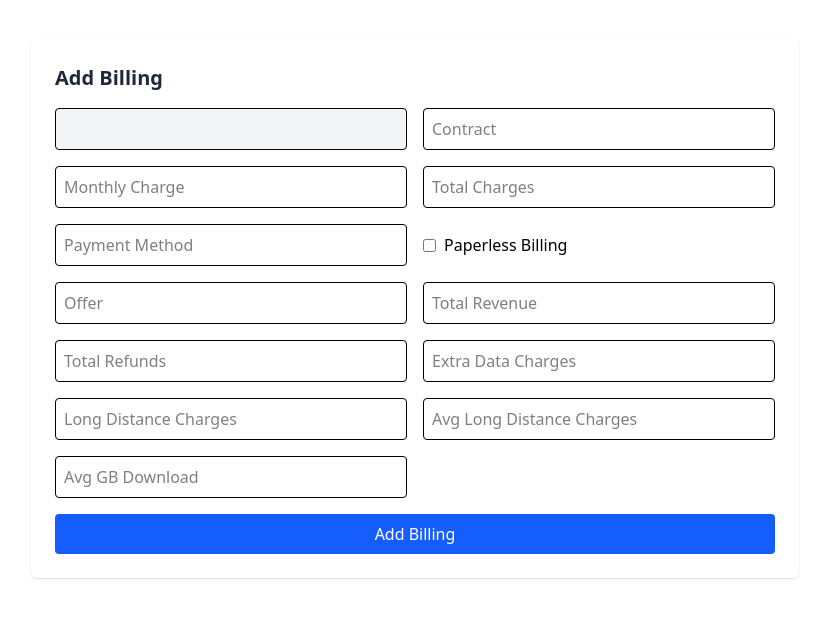
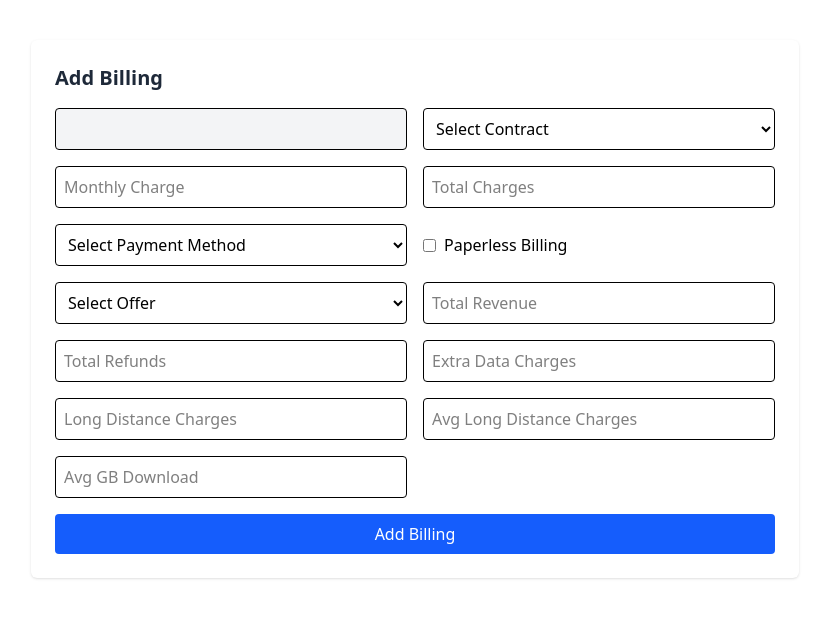
Before and after one commit to GayangaBandara/Mobile-Service-Churn-Prediction-System, a Next.js app in the folder frontend/: page /add-billing in a window 1280 px wide. Shown: the top 618 px of the page, without its empty margins (225-1054 px from the left). Built offline with nearby package versions, Linux system fonts and the light colour scheme.

Commit message:
Forms Dropdowns

```diff
--- a/frontend/components/Details/ServicesDetails.tsx
+++ b/frontend/components/Details/ServicesDetails.tsx
@@ -4,7 +4,7 @@ import React from "react";
 
 type ServicesDetailsProps = {
   customer_id: string;
-  internet_service: string;
+  internet_service: boolean;
   internet_type: string;
   phone_service: boolean;
   multiple_lines: boolean;
@@ -43,7 +43,7 @@ const ServicesDetails: React.FC<ServicesDetailsProps> = ({
       </h2>
       <div className="grid grid-cols-2 gap-4 text-sm text-gray-700">
         <div>
-          <strong>Internet Service:</strong> {internet_service}
+          <strong>Internet Service:</strong> {internet_service ? "Yes" : "No"}
         </div>
         <div>
           <strong>Internet Type:</strong> {internet_type}
--- a/frontend/components/Forms/AddBilling.tsx
+++ b/frontend/components/Forms/AddBilling.tsx
@@ -104,6 +104,7 @@ const AddBillingForm: React.FC = () => {
       } else {
         await axios.post("http://localhost:8000/billing", payload);
         alert("Billing record added successfully!");
+        router.push(`/customers/${customerIdFromUrl}`);
       }
     } catch (err) {
       console.error("Error submitting billing", err);
@@ -122,14 +123,18 @@ const AddBillingForm: React.FC = () => {
           readOnly
           className="border p-2 rounded bg-gray-100"
         />
-        <input
-          type="text"
+        <select
           name="contract"
           value={form.contract}
           onChange={handleChange}
-          placeholder="Contract"
           className="border p-2 rounded"
-        />
+        >
+          <option value="">Select Contract</option>
+          <option value="Two year">Two year</option>
+          <option value="One year">One year</option>
+          <option value="Month-to-month">Month-to-month</option>
+        </select>
+
         <input
           type="text"
           name="monthly_charge"
@@ -146,14 +151,17 @@ const AddBillingForm: React.FC = () => {
           placeholder="Total Charges"
           className="border p-2 rounded"
         />
-        <input
-          type="text"
+        <select
           name="payment_method"
           value={form.payment_method}
           onChange={handleChange}
-          placeholder="Payment Method"
           className="border p-2 rounded"
-        />
+        >
+          <option value="">Select Payment Method</option>
+          <option value="Bank Withdrawal">Bank Withdrawal</option>
+          <option value="Credit Card">Credit Card</option>
+        </select>
+
         <div className="flex items-center space-x-2">
           <input
             type="checkbox"
@@ -163,14 +171,21 @@ const AddBillingForm: React.FC = () => {
           />
           <label htmlFor="paperless_billing">Paperless Billing</label>
         </div>
-        <input
-          type="text"
+        <select
           name="offer"
           value={form.offer}
           onChange={handleChange}
-          placeholder="Offer"
           className="border p-2 rounded"
-        />
+        >
+          <option value="">Select Offer</option>
+          <option value="Offer A">Offer A</option>
+          <option value="Offer B">Offer B</option>
+          <option value="Offer C">Offer C</option>
+          <option value="Offer D">Offer D</option>
+          <option value="Offer E">Offer E</option>
+          <option value="None">None</option>
+        </select>
+
         <input
           type="text"
           name="total_revenue"
--- a/frontend/components/Forms/AddCustomer.tsx
+++ b/frontend/components/Forms/AddCustomer.tsx
@@ -87,7 +87,7 @@ export default function AddCustomer() {
       if (isEditMode) {
         router.push(`/customers/${customerIdFromUrl}`);
       } else {
-        router.push("/")
+        router.push("/");
       }
     } catch (error) {
       console.error("Error submitting customer:", error);
@@ -123,12 +123,16 @@ export default function AddCustomer() {
 
         <div className="flex flex-col">
           <label>Gender</label>
-          <input
+          <select
             name="gender"
             value={form.gender}
             onChange={handleChange}
             className="w-full p-2 border rounded"
-          />
+          >
+            <option value="">Select Gender</option>
+            <option value="Male">Male</option>
+            <option value="Female">Female</option>
+          </select>
         </div>
 
         <div className="flex gap-10">
@@ -228,12 +232,16 @@ export default function AddCustomer() {
 
         <div className="flex flex-col">
           <label>Customer Status</label>
-          <input
+          <select
             name="customer_status"
             value={form.customer_status}
             onChange={handleChange}
             className="w-full p-2 border rounded"
-          />
+          >
+            <option value="">Select Status</option>
+            <option value="Stayed">Stayed</option>
+            <option value="Churned">Churned</option>
+          </select>
         </div>
 
         <div className="flex flex-col">
--- a/frontend/components/Forms/AddLocation.tsx
+++ b/frontend/components/Forms/AddLocation.tsx
@@ -2,8 +2,12 @@
 
 import React, { useState } from "react";
 import axios from "axios";
+import { useRouter } from "next/navigation";
 
 const AddLocationForm: React.FC = () => {
+
+  const router = useRouter()
+
   const [form, setForm] = useState({
     zip_code: "",
     city: "",
@@ -38,6 +42,7 @@ const AddLocationForm: React.FC = () => {
 
       const res = await axios.post("http://localhost:8000/locations", payload);
       alert("Location added successfully!");
+      router.push('/');
 
       console.log("Created:", res.data);
       setForm({
--- a/frontend/components/Forms/AddServices.tsx
+++ b/frontend/components/Forms/AddServices.tsx
@@ -11,7 +11,7 @@ const AddServicesForm: React.FC = () => {
 
   const [form, setForm] = useState({
     customer_id: customerIdFromUrl,
-    internet_service: "",
+    internet_service: false,
     internet_type: "",
     phone_service: false,
     multiple_lines: false,
@@ -25,7 +25,7 @@ const AddServicesForm: React.FC = () => {
     unlimited_data: false,
   });
 
-    const router = useRouter();
+  const router = useRouter();
 
   useEffect(() => {
     setForm((prev) => ({
@@ -66,12 +66,16 @@ const AddServicesForm: React.FC = () => {
     e.preventDefault();
     try {
       if (isEditMode) {
-        await axios.put(`http://localhost:8000/services/${form.customer_id}`, form);
+        await axios.put(
+          `http://localhost:8000/services/${form.customer_id}`,
+          form
+        );
         alert("Services updated successfully!");
         router.push(`/customers/${customerIdFromUrl}`);
       } else {
         await axios.post("http://localhost:8000/services", form);
         alert("Services added successfully!");
+        router.push(`/customers/${customerIdFromUrl}`);
       }
     } catch (err) {
       console.error("Error submitting services", err);
@@ -92,24 +96,20 @@ const AddServicesForm: React.FC = () => {
           readOnly
           className="border p-2 rounded bg-gray-100"
         />
-        <input
-          type="text"
-          name="internet_service"
-          value={form.internet_service}
-          onChange={handleChange}
-          placeholder="Internet Service"
-          className="border p-2 rounded"
-        />
-        <input
-          type="text"
+        <select
           name="internet_type"
           value={form.internet_type}
           onChange={handleChange}
-          placeholder="Internet Type"
           className="border p-2 rounded"
-        />
+        >
+          <option value="">Select Internet Type</option>
+          <option value="Fiber Optic">Fiber Optic</option>
+          <option value="DSL">DSL</option>
+          <option value="Cable">Cable</option>
+        </select>
+
         <div></div>
-        {[
+        {["internet_service",
           "phone_service",
           "multiple_lines",
           "online_backup",
```
Also changed, not shown: 2 other files (tests, documents, lock files or other folders).
